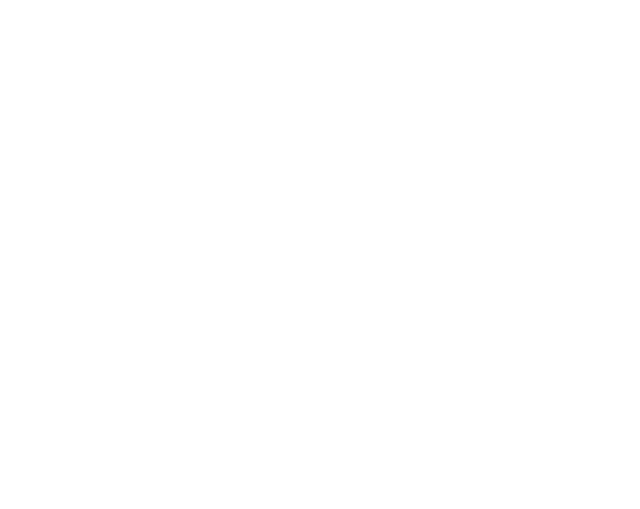
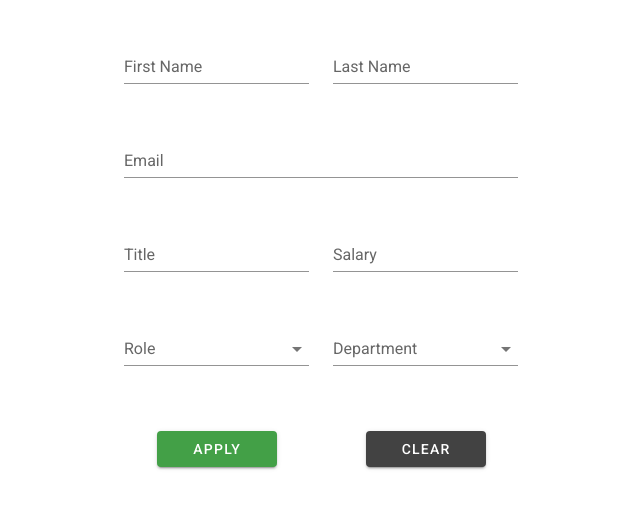
Before and after one commit to Wesley-Ryan/employee_directory, a Vue app: page /account/edit/1 in a window 1280 px wide. Shown: the part 189-698 px from the top of the page, without its empty margins (319-959 px from the left). Built offline with nearby package versions, Linux system fonts and the light colour scheme.

Commit message:
Can login and route to dashboard. Created axiosAuth util to set and pass token

```diff
--- a/src/router/index.js
+++ b/src/router/index.js
@@ -3,6 +3,7 @@
 import LoginForm from "../views/LoginForm.vue";
 import RegistrationForm from "../views/RegistrationForm.vue";
 import Dashboard from "../views/Dashboard.vue";
+import EditEmployeeForm from "../views/EditEmployeeForm.vue";
 
 Vue.use(VueRouter);
 
@@ -24,6 +25,12 @@
     props: true,
   },
   {
+    path: "/account/edit/:user_id",
+    name: "EditEmployeeForm",
+    component: EditEmployeeForm,
+    props: true,
+  },
+  {
     path: "/about",
     name: "About",
     // route level code-splitting
--- /dev/null
+++ b/src/utils/axiosWithAuth.js
@@ -0,0 +1,9 @@
+import axios from "axios";
+
+const token = localStorage.getItem("MNTN_Corp");
+const axiosAuth = axios.create({
+  baseURL: "https://nexient-side.herokuapp.com",
+  headers: { authorization: token },
+});
+
+export default axiosAuth;
--- a/src/views/Dashboard.vue
+++ b/src/views/Dashboard.vue
@@ -35,11 +35,14 @@
       </v-menu>
     </v-app-bar>
     <v-row justify="center" align="center" class="row">
-      <v-col style="height: 100%" id="profile-tab">
-        <v-row justify="center" align="center">
-          <v-col
-            ><v-card class="mx-auto my-12" max-width="374">
-              <v-img :src="user.avatar" height="350px" />
+      <v-col id="profile-tab">
+        <v-card class="mx-auto my-12" max-width="374">
+          <v-card-title id="centered">Your Details</v-card-title>
+          <v-row justify="center" align="center" class="row">
+            <v-avatar size="124" rounded>
+              <img :src="user.avatar" alt="John" />
+            </v-avatar>
+          </v-row>
           <v-card-text>
             <div class="div-row">
               <v-card-text
@@ -52,8 +55,7 @@
             <div class="div-row">
               <v-card-text><span>Role:</span> {{ user.role }}</v-card-text>
               <v-card-text
-                    ><span>Department: </span>
-                    {{ user.department }}</v-card-text
+                ><span>Department: </span> {{ user.department }}</v-card-text
               >
             </div>
 
@@ -64,20 +66,21 @@
               }}</a></v-card-text
             >
           </v-card-text>
-            </v-card>
-          </v-col>
-        </v-row>
-      </v-col>
+        </v-card></v-col
+      >
       <v-col class="text-center" style="height: 100vh">
         <h1>Welcome {{ user.firstName }}</h1>
+        <EmployeeList />
       </v-col>
     </v-row>
   </v-container>
 </template>
 
 <script>
+import EmployeeList from "../components/EmployeeList.vue";
 export default {
   name: "Dashboard",
+  components: { EmployeeList },
   data: () => ({
     links: [
       { id: 1, name: "Account", action: console.log("Account") },
@@ -85,7 +88,7 @@
     ],
     user: {
       avatar:
-        "https://images.unsplash.com/photo-1624298087118-aaefd4421092?ixid=MnwxMjA3fDB8MHxzZWFyY2h8MTN8fGF2YXRhcnxlbnwwfHwwfHw%3D&ixlib=rb-1.2.1&auto=format&fit=crop&w=500&q=60",
+        "https://images.unsplash.com/photo-1570295999919-56ceb5ecca61?ixid=MnwxMjA3fDB8MHxzZWFyY2h8MTR8fGF2YXRhcnxlbnwwfHwwfHw%3D&ixlib=rb-1.2.1&auto=format&fit=crop&w=800&q=60",
       firstName: "Vue",
       lastName: "TestUser",
       email: "vuetest@mntn.com",
@@ -101,12 +104,13 @@
   margin-top: 30px;
 }
 #container {
-  margin-top: 30px;
+  margin-top: 60px;
 }
 
 #profile-tab {
   max-width: 400px;
-  border-right: 1px solid grey;
+  background: #4a5680;
+  height: 100vh;
 }
 #email {
   text-align: center;
--- /dev/null
+++ b/src/views/EditEmployeeForm.vue
@@ -0,0 +1,155 @@
+<template>
+  <v-container fluid class="mx-auto mt-8" id="form-card">
+    <v-row justify="center" align="center" class="row">
+      <v-col class="text-center">
+        <v-img :src="require('../assets/Logo.jpeg')" contain height="180" />
+
+        <v-form ref="form" class="px-4" lazy-validation>
+          <v-row justify="center" align="center" class="row">
+            <v-col>
+              <v-text-field
+                v-model="firstname"
+                :rules="nameRules"
+                label="First Name"
+                required
+              ></v-text-field>
+            </v-col>
+            <v-col>
+              <v-text-field
+                v-model="lastname"
+                :rules="nameRules"
+                label="Last Name"
+                required
+              ></v-text-field>
+            </v-col>
+          </v-row>
+
+          <v-row justify="center" align="center" class="row">
+            <v-col justfiy="center">
+              <v-text-field
+                v-model="email"
+                :rules="emailRules"
+                label="Email"
+                required
+              ></v-text-field>
+            </v-col>
+          </v-row>
+          <v-row justify="center" align="center" class="row">
+            <v-col>
+              <v-text-field
+                v-model="title"
+                :rules="titleRules"
+                label="Title"
+                required
+              ></v-text-field>
+            </v-col>
+            <v-col>
+              <v-text-field
+                v-model="salary"
+                label="Salary"
+                required
+              ></v-text-field>
+            </v-col>
+          </v-row>
+          <v-row justify="center" align="center" class="row">
+            <v-col>
+              <v-select :items="roles" label="Role"></v-select>
+            </v-col>
+            <v-col>
+              <v-select :items="departments" label="Department"></v-select>
+            </v-col>
+          </v-row>
+          <v-row justify="space-around" align="center" class="row">
+            <v-col>
+              <v-btn
+                class="green darken-1 white--text mt-5"
+                width="120"
+                @click="submitForm"
+              >
+                Apply
+              </v-btn>
+            </v-col>
+            <v-col>
+              <v-btn
+                class="grey darken-3 white--text mt-5"
+                width="120"
+                @click="$router.push({ path: `/dashboard/3` })"
+              >
+                Clear
+              </v-btn>
+            </v-col>
+          </v-row>
+        </v-form>
+      </v-col>
+    </v-row>
+  </v-container>
+</template>
+
+<script>
+import axios from "axios";
+export default {
+  name: "RegisterForm",
+  data: () => ({
+    roles: [1328, 2399, 2893],
+    departments: [400, 300, 200, 100],
+
+    firstname: "",
+    lastname: "",
+    nameRules: [
+      (v) => !!v || "Name is required",
+      (v) => (v && v.length <= 10) || "Name must be less than 10 characters",
+    ],
+    email: "",
+    emailRules: [
+      (v) => !!v || "E-mail is required",
+      (v) =>
+        /^(([^<>()[\]\\.,;:\s@']+(\.[^<>()\\[\]\\.,;:\s@']+)*)|('.+'))@((\[[0-9]{1,3}\.[0-9]{1,3}\.[0-9]{1,3}\.[0-9]{1,3}\])|(([a-zA-Z\-0-9]+\.)+[a-zA-Z]{2,}))$/.test(
+          v
+        ) || "E-mail must be valid",
+    ],
+    title: "",
+    salary: "",
+
+    titleRules: [(v) => !!v || "Title is required"],
+  }),
+  methods: {
+    login(regdata) {
+      axios
+        .post("https://nexient-side.herokuapp.com/accounts/signup", regdata)
+        .then((response) => {
+          console.log(response);
+        })
+        .catch((error) => console.log(error));
+    },
+    submitForm() {
+      const formData = {
+        first_name: this.firstname,
+        last_name: this.lastname,
+        email: this.email,
+        password: this.confirm_password,
+        login_attempts: 0,
+        title: "",
+        salary: "",
+        role: 3893,
+        department: 300, //add to form,
+        pinpoint: "",
+        active: true,
+      };
+      this.$refs.form.validate();
+      console.log(formData);
+      this.login(formData);
+      this.clearForm();
+    },
+  },
+};
+</script>
+
+<style scoped>
+.fluid {
+  margin: 0;
+  padding: 0;
+}
+#form-card {
+  max-width: 450px;
+}
+</style>
--- a/src/views/LoginForm.vue
+++ b/src/views/LoginForm.vue
@@ -40,8 +40,8 @@
         >
           Register
         </v-btn>
-        <p id="error">{{ errors[0] }}</p>
       </v-row>
+      <p id="error">{{ errors[0] }}</p>
     </v-form>
   </v-container>
 </template>
@@ -70,7 +70,10 @@
     login(loginData) {
       axios
         .post("https://nexient-side.herokuapp.com/accounts/login", loginData)
-        .then((response) => console.log(response))
+        .then((response) => {
+          localStorage.setItem("MNTN_Corp", response.data.token);
+          this.$router.push({ path: `/dashboard/${response.data.id}` });
+        })
         .catch((error) => {
           this.errors.push(error);
         });
@@ -101,8 +104,9 @@
   margin: 0 auto;
 }
 #error {
-  margin-top: 15px;
+  margin-top: 25px;
   font-size: 1.2rem;
   color: red;
+  text-align: center;
 }
 </style>
```
Also changed, not shown: src/components/AdminPanel.vue (added, +35 -0 lines), src/components/EmployeeList.vue (+37 -69 lines), 1 other file (tests, documents, lock files or other folders). Lines whose indentation alone changed are shown as unchanged.
